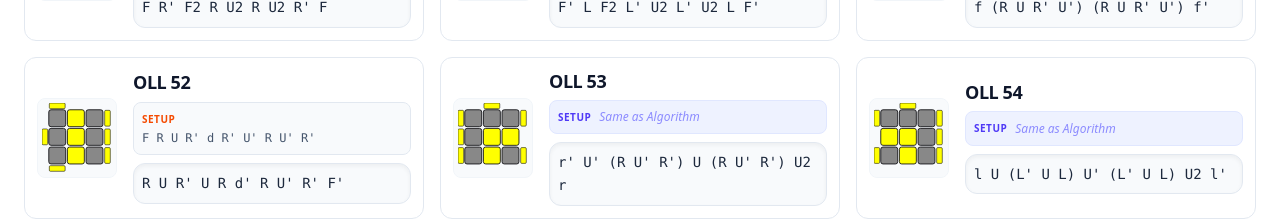
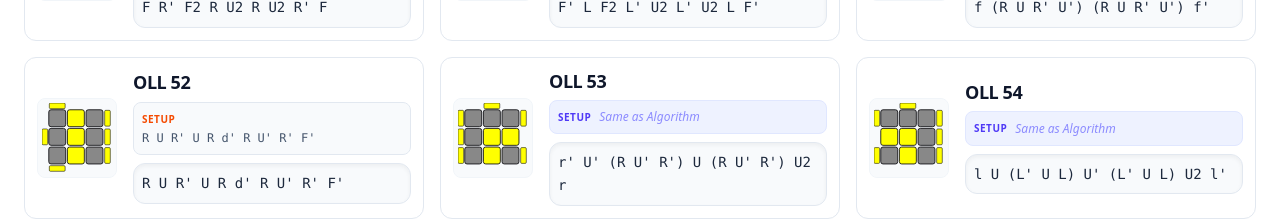
Before and after one commit to dwmaf/cubealgo, a Nuxt app: page /3x3-oll in a window 1280 px wide. Shown: the part 3660-3881 px from the top of the page. Built offline with nearby package versions, Linux system fonts and the light colour scheme.

Commit message:
fix bg bug and change oll 52 setup

```diff
--- a/app/app.vue
+++ b/app/app.vue
@@ -1,5 +1,5 @@
 <template>
-  <div :class="{ 'dark': isDark }" class="min-h-screen flex flex-col">
+  <div :class="{ 'dark': isDark }" class="min-h-screen flex flex-col bg-white text-slate-900 dark:bg-slate-950 dark:text-slate-50">
     <header
       class="sticky top-0 z-50 py-4 bg-white/85 dark:bg-bg-primary/85 backdrop-blur-xl border-b border-slate-200 dark:border-indigo-500/15">
       <div class="w-full max-w-7xl mx-auto px-6">
@@ -365,6 +365,7 @@ onMounted(() => {
   } else {
     isDark.value = window.matchMedia('(prefers-color-scheme: dark)').matches
   }
+  updateDocumentClass()
 
   // Add listener to close dropdowns on outside click
   window.addEventListener('click', closeDropdowns)
--- a/app/assets/css/main.css
+++ b/app/assets/css/main.css
@@ -58,7 +58,7 @@
   }
 
   body {
-    @apply font-sans min-h-screen leading-relaxed bg-white text-slate-900 dark:bg-bg-primary dark:text-slate-50;
+    @apply font-sans min-h-screen leading-relaxed;
   }
 
   /* Background Pattern */
--- a/app/pages/3x3-oll.vue
+++ b/app/pages/3x3-oll.vue
@@ -109,7 +109,7 @@ const ollAlgorithms = [
     { id: 49, setup_name: "OLL 50", setup: "F' L F2 L' U2 L' U2 L F'", algorithm: "F R' F2 R U2 R U2 R' F" },
     { id: 50, setup_name: "OLL 49", setup: "F R' F2 R U2 R U2 R' F", algorithm: "F' L F2 L' U2 L' U2 L F'" },
     { id: 51, setup_name: "OLL 48", setup: "F (R U R' U') (R U R' U') F'", algorithm: "f (R U R' U') (R U R' U') f'" },
-    { id: 52, setup: "F R U R' d R' U' R U' R'", algorithm: "R U R' U R d' R U' R' F'" },
+    { id: 52, setup: "R U R' U R d' R U' R' F'", algorithm: "R U R' U R d' R U' R' F'" },
     { id: 53, setup: "Same as Algo", algorithm: "r' U' (R U' R') U (R U' R') U2 r" },
     { id: 54, setup: "Same as Algo", algorithm: "l U (L' U L) U' (L' U L) U2 l'" },
     { id: 55, setup: "F R' F' U2' R U R' U R2' U2' R'", algorithm: "R U2 R2 (U' R U' R') U2 (F R F')" },
```
